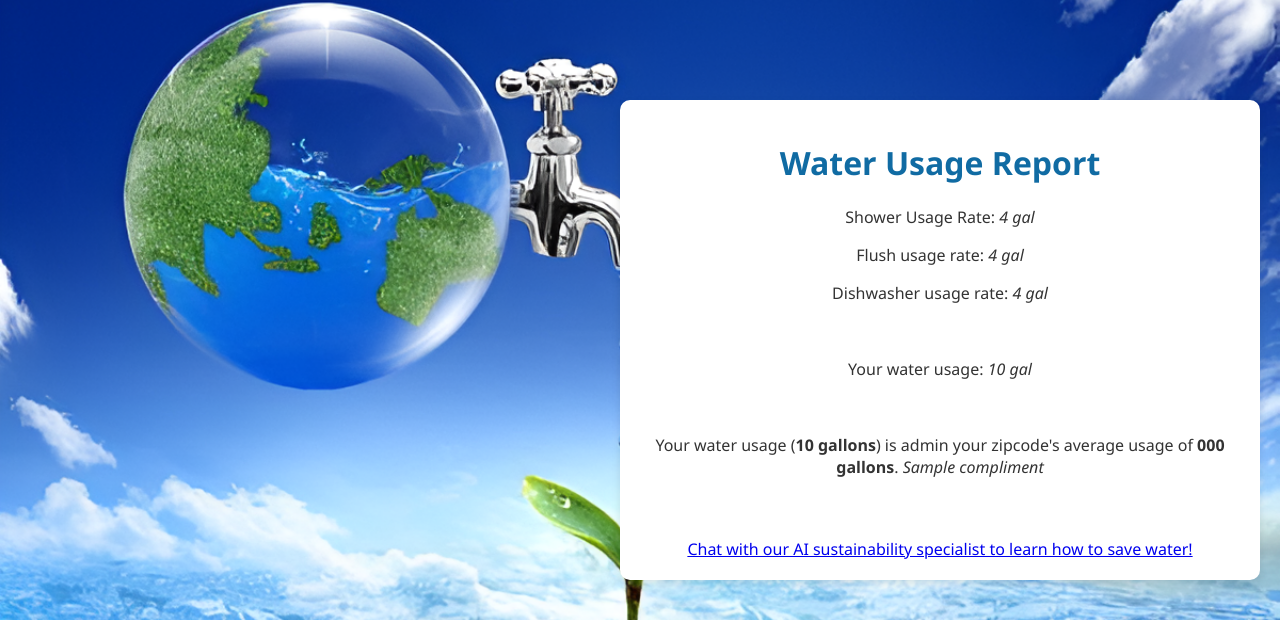
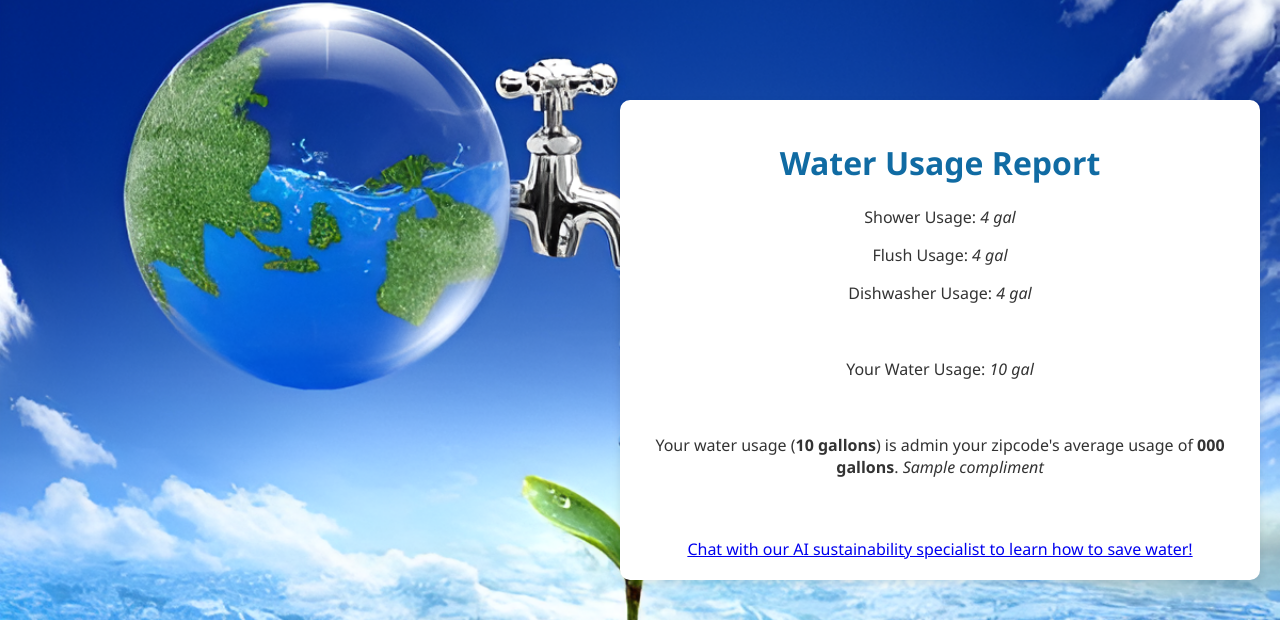
Before and after one commit to astray-s/AquaSmart-Solutions, a Flask app: template templates/comparison.html in a window 1280 px wide. Shown: the top 620 px of the page. Run offline with Flask 3, Linux system fonts and the light colour scheme; the template is opened without the code that fills it: most values are stand-ins (such as "Sample title", 1, 10 or a date in 2020).

Commit message:
Update comparison.html

```diff
--- a/templates/comparison.html
+++ b/templates/comparison.html
@@ -78,11 +78,11 @@
     <div class="container">
         <h1>Water Usage Report</h1>
 
-    <p>Shower Usage Rate: <i>{{ shower_rate }} gal</i></p>
-    <p>Flush usage rate: <i>{{ toilet_rate }} gal</i></p>
-    <p>Dishwasher usage rate: <i>{{ dishwasher_rate }} gal</i></p>
+    <p>Shower Usage: <i>{{ shower_rate }} gal</i></p>
+    <p>Flush Usage: <i>{{ toilet_rate }} gal</i></p>
+    <p>Dishwasher Usage: <i>{{ dishwasher_rate }} gal</i></p>
     <br>
-    <p>Your water usage: <i>{{ your_usage }} gal</i></p>
+    <p>Your Water Usage: <i>{{ your_usage }} gal</i></p>
     <br>
     <p>Your water usage (<strong>{{ your_usage }} gallons</strong>) is {{ level }} your zipcode's average usage of <strong>{{ zip_world_usage }} gallons</strong>. <i>{{ compliment }}</i></p>
     <br>
```
